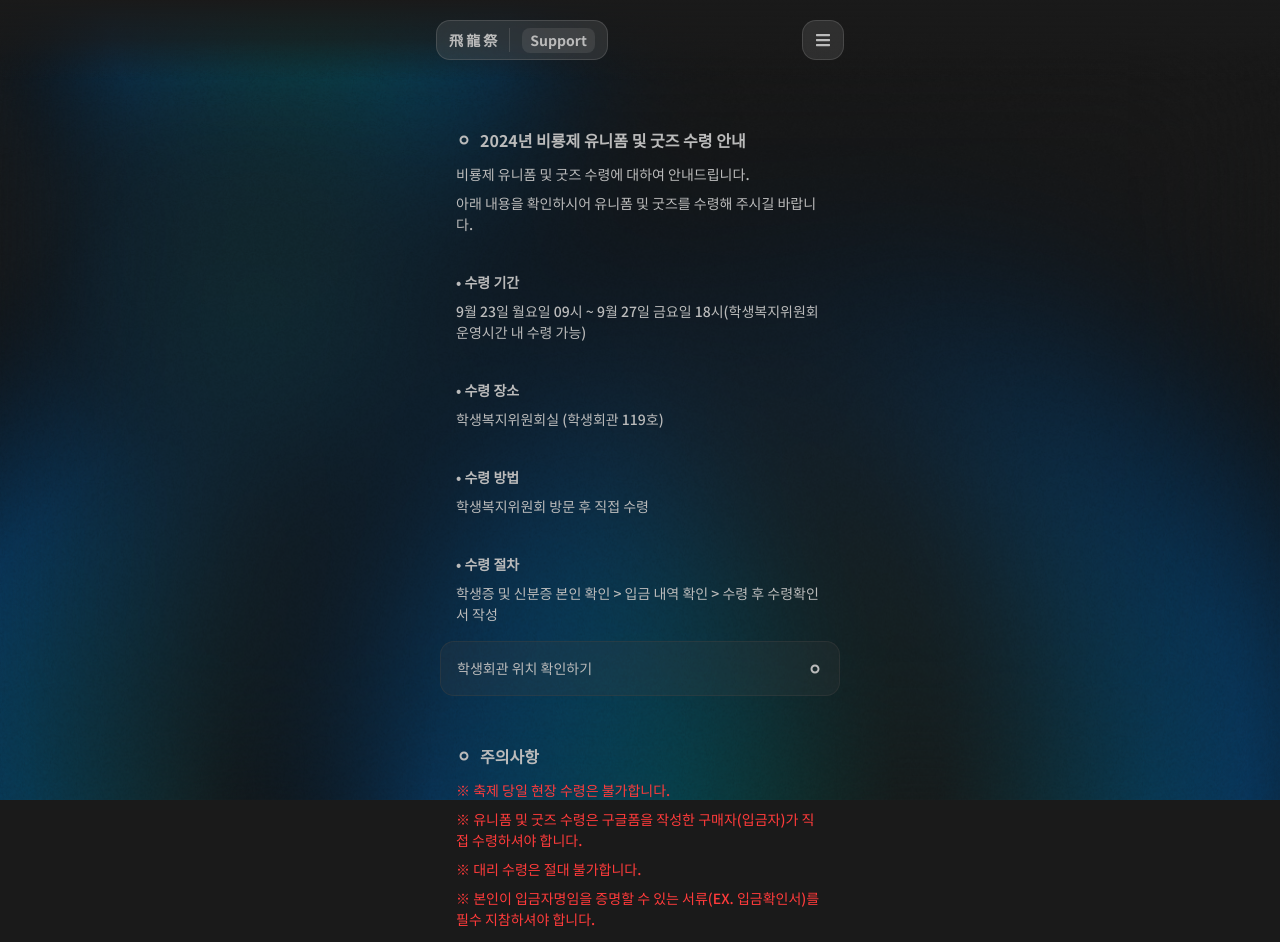
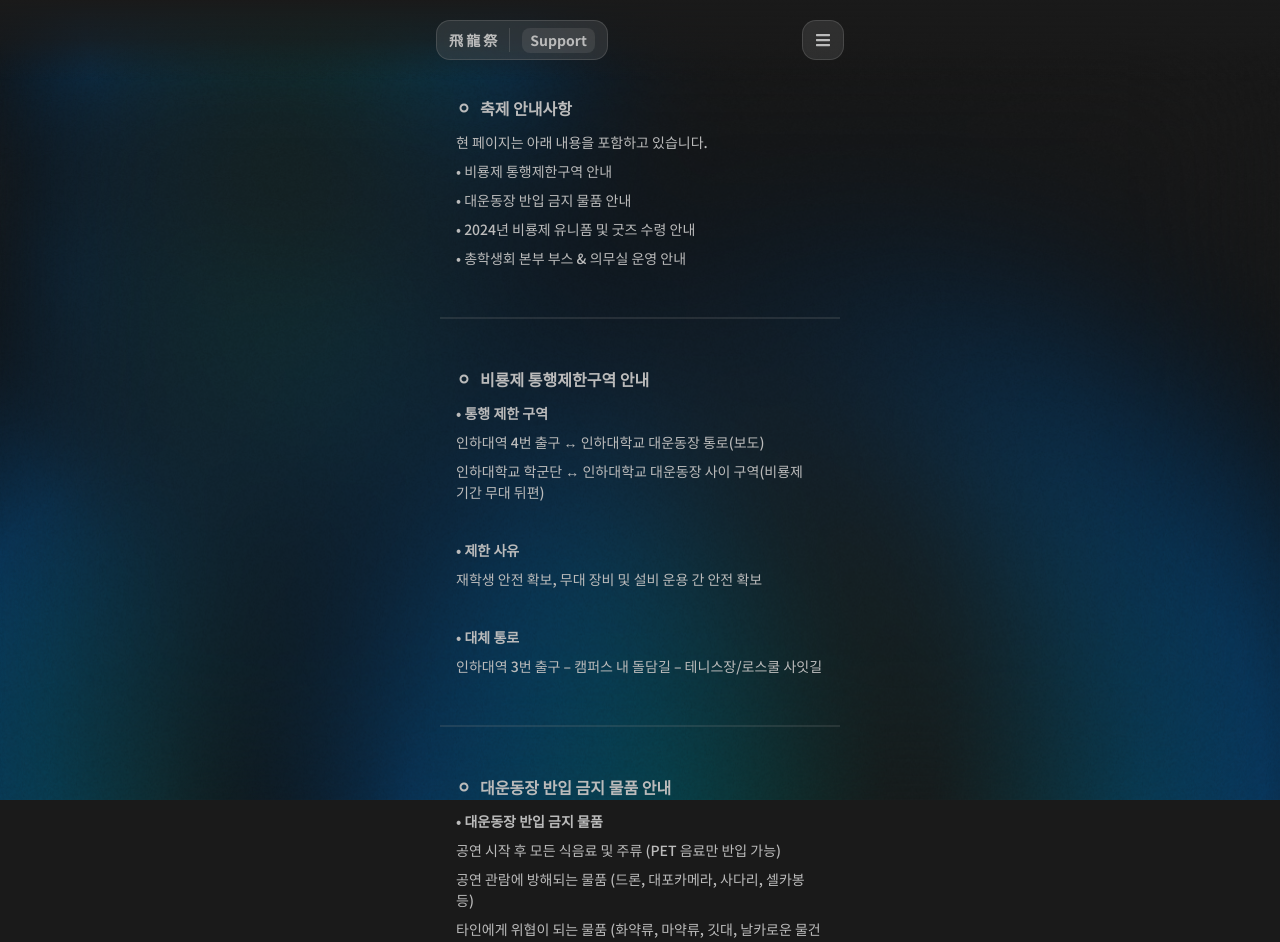
Before and after one commit to Be9room/Festime_FE, a React (Vite) app: page /support in a window 1280 px wide. Shown: the top 942 px of the page. Built offline with nearby package versions, Linux system fonts and the light colour scheme.

Commit message:
feat: update Support page information
- Support 페이지의 정보를 일부 수정했습니다.

```diff
--- a/src/components/TitleBlock/index.jsx
+++ b/src/components/TitleBlock/index.jsx
@@ -5,11 +5,11 @@ const TitleBlock = ({ title, subtitle, className }) => {
     <div className={`flex w-full flex-col gap-2 p-4 ${className}`}>
       <div className="mb-1 flex w-full flex-row items-center gap-2">
         <CircleIcon />
-        <h3 className="bold-16">{title}</h3>
+        <h3 className="bold-16 break-keep">{title}</h3>
       </div>
       {subtitle &&
         subtitle.map((text) => (
-          <p key={text} className="medium-14 w-full">
+          <p key={text} className="medium-14 w-full break-keep">
             {text}
           </p>
         ))}
--- a/src/pages/Support/index.jsx
+++ b/src/pages/Support/index.jsx
@@ -7,7 +7,60 @@ const Support = () => {
   return (
     <Layout>
       <TitleBlock
-        className="mt-8"
+        title="축제 안내사항"
+        subtitle={[
+          "현 페이지는 아래 내용을 포함하고 있습니다.",
+          "• 비룡제 통행제한구역 안내",
+          "• 대운동장 반입 금지 물품 안내",
+          "• 2024년 비룡제 유니폼 및 굿즈 수령 안내",
+          "• 총학생회 본부 부스 & 의무실 운영 안내"
+        ]}
+      />
+
+      <Divider />
+
+      <TitleBlock
+        title="비룡제 통행제한구역 안내"
+        subtitle={[
+          <span key="title" className="bold-14">
+            • 통행 제한 구역
+          </span>,
+          "인하대역 4번 출구 ↔ 인하대학교 대운동장 통로(보도)",
+          "인하대학교 학군단 ↔ 인하대학교 대운동장 사이 구역(비룡제 기간 무대 뒤편)",
+          <br key="br" />,
+          <span key="title" className="bold-14">
+            • 제한 사유
+          </span>,
+          "재학생 안전 확보, 무대 장비 및 설비 운용 간 안전 확보",
+          <br key="br" />,
+          <span key="title" className="bold-14">
+            • 대체 통로
+          </span>,
+          "인하대역 3번 출구 – 캠퍼스 내 돌담길 – 테니스장/로스쿨 사잇길"
+        ]}
+      />
+
+      <Divider />
+
+      <TitleBlock
+        title="대운동장 반입 금지 물품 안내"
+        subtitle={[
+          <span key="title" className="bold-14">
+            • 대운동장 반입 금지 물품
+          </span>,
+          "공연 시작 후 모든 식음료 및 주류 (PET 음료만 반입 가능)",
+          "공연 관람에 방해되는 물품 (드론, 대포카메라, 사다리, 셀카봉 등)",
+          "타인에게 위협이 되는 물품 (화약류, 마약류, 깃대, 날카로운 물건 등)",
+          <br key="br" />,
+          <span key="note" className="text-live-red">
+            ※ 적발 시, 대운동장 구역에서 퇴출될 수 있습니다.
+          </span>
+        ]}
+      />
+
+      <Divider />
+
+      <TitleBlock
         title="2024년 비룡제 유니폼 및 굿즈 수령 안내"
         subtitle={[
           "비룡제 유니폼 및 굿즈 수령에 대하여 안내드립니다.",
@@ -59,7 +112,9 @@ const Support = () => {
 
       <TitleBlock title="총학생회 본부 부스 & 의무실 운영 안내" subtitle={["향후 업데이트 예정입니다."]} />
 
-      <TitleBlock className="mt-8" title="문의사항" />
+      <Divider />
+
+      <TitleBlock title="문의사항" />
       <LinkBlock text="2024 비룡제 축제 이메일" to="mailto:inhasg.festival.2024@gmail.com" />
       <LinkBlock className="mt-3" text="인하대학교 총학생회" to="tel:+82328608451" />
       <LinkBlock className="mt-3" text="현재 페이지 공유하기" to="share" />
```
